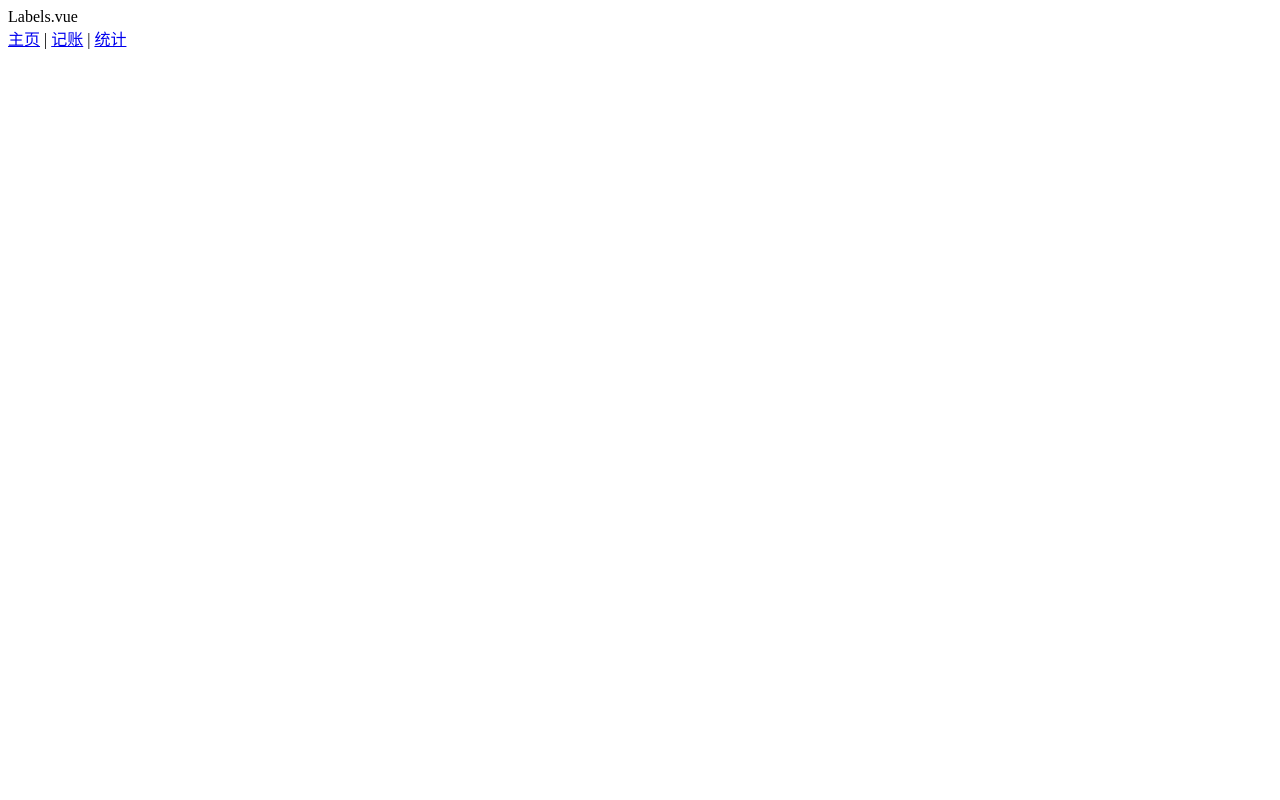
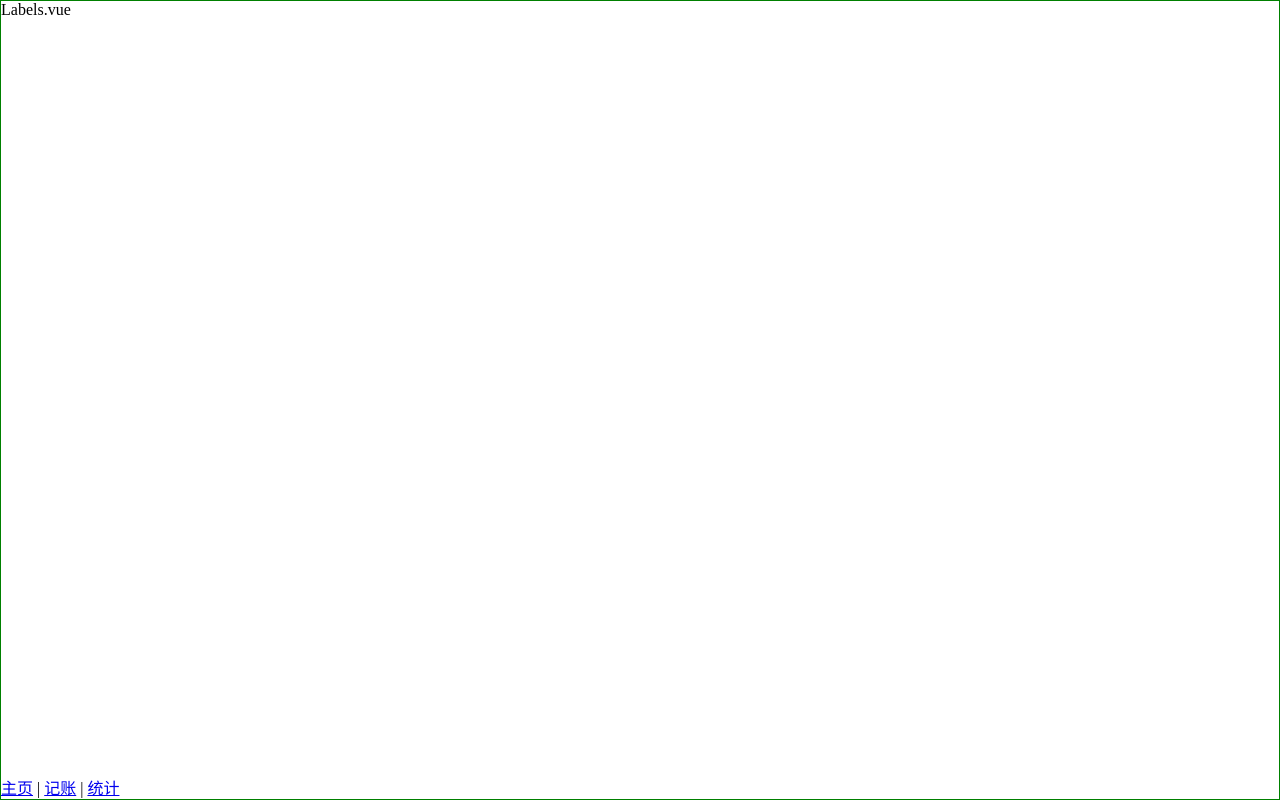
Before and after one commit to Lion7yu/financier-1, a Vue app: page /#/labels/ in a window 1280 px wide. Built offline with nearby package versions, Linux system fonts and the light colour scheme.

Commit message:
label页面布局

```diff
--- a/src/App.vue
+++ b/src/App.vue
@@ -5,6 +5,10 @@
 </template>
 
 <style lang="scss">
+*{
+  margin: 0;padding: 0;
+  box-sizing: border-box;
+}
 #app {
   font-family: Avenir, Helvetica, Arial, sans-serif;
   -webkit-font-smoothing: antialiased;
--- a/src/components/Nav.vue
+++ b/src/components/Nav.vue
@@ -1,5 +1,5 @@
 <template>
-  <div>
+  <div class="nav">
     <router-link to="/labels">主页</router-link>
     |
     <router-link to="/money">记账</router-link>
--- a/src/views/Labels.vue
+++ b/src/views/Labels.vue
@@ -1,5 +1,8 @@
 <template>
-  <div>Labels.vue
+  <div class="nav-wrapper">
+    <div class="content">
+    Labels.vue
+      </div>
     <Nav/>
   </div>
 </template>
@@ -12,5 +15,14 @@ export default {
 </script>
 
 <style lang="scss" scoped>
-
+.nav-wrapper {
+  border: 1px solid green;
+  display: flex;
+  flex-direction: column;
+  height: 100vh;
+}
+.content{
+  overflow: auto;
+  flex-grow: 1;
+}
 </style>
```
